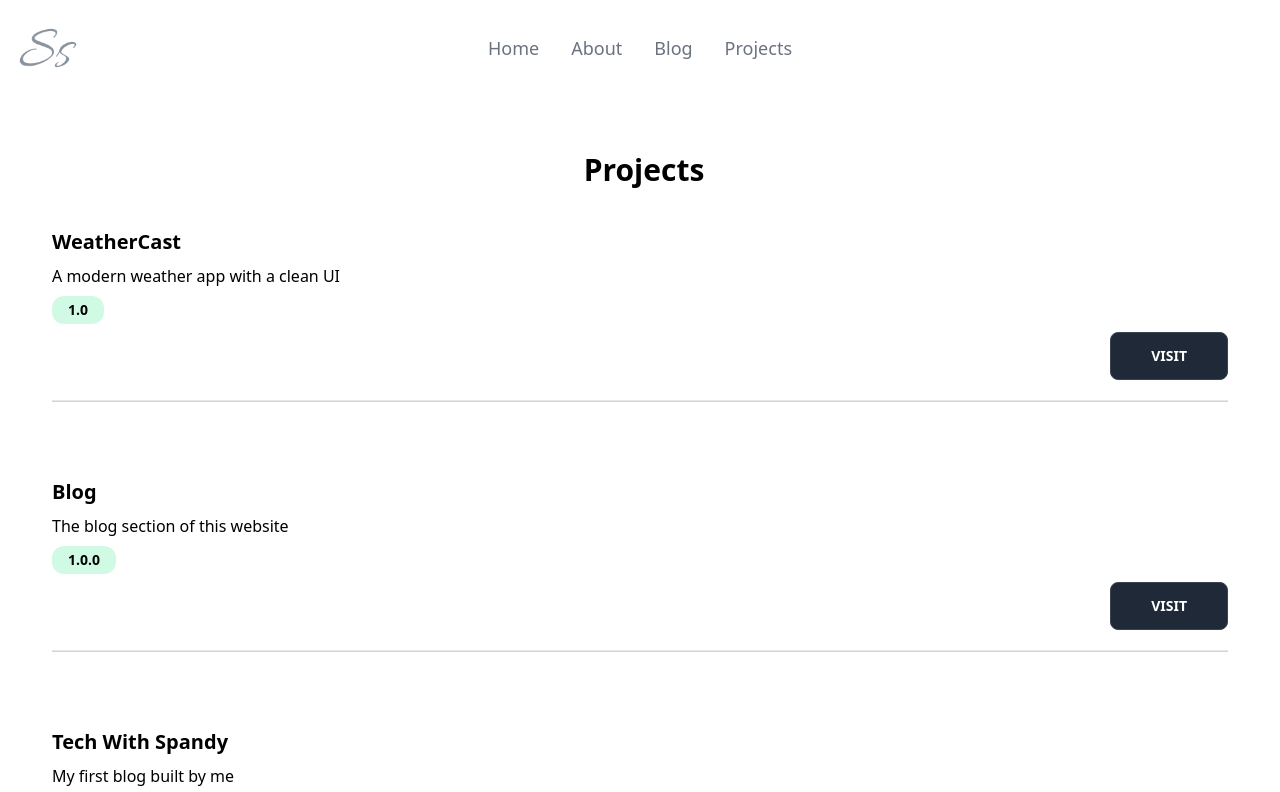
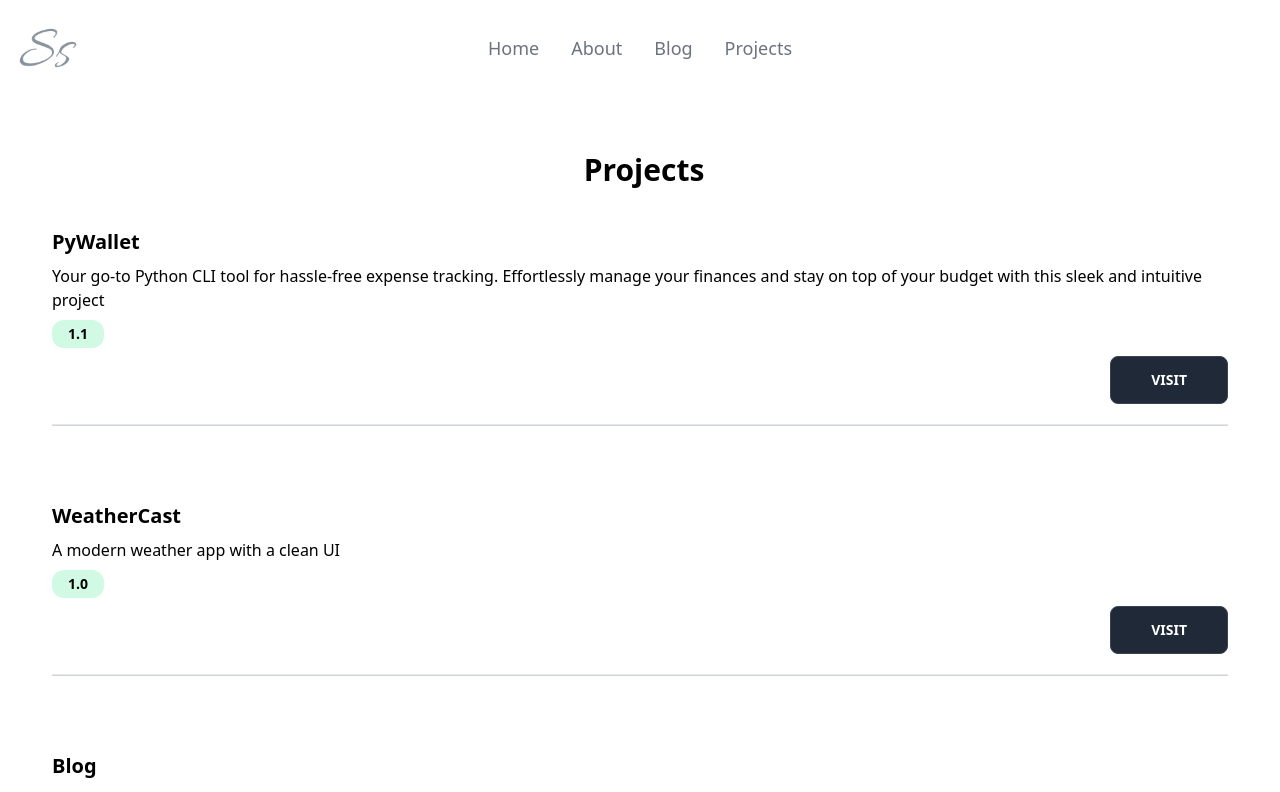
Before and after one commit to sehgalspandan/Span41n, a Next.js app: page /projects in a window 1280 px wide. Shown: the top 792 px of the page. Built offline with nearby package versions, Linux system fonts and the light colour scheme; a web font is replaced by a local one.

Commit message:
Fix project link in Projects component and update project details in projects.json

```diff
--- a/pages/projects.tsx
+++ b/pages/projects.tsx
@@ -32,7 +32,7 @@ const Projects = () => {
             <p>{project.description}</p>
             <p className="bg-emerald-100 rounded-xl px-4 py-1 font-semibold text-sm w-fit">{project.version}</p>
             <div className="card-actions justify-end">
-              <button  className="btn bg-gray-800 lg:px-10 md:px-8 sm:px-4  text-white"> <a href={project.link}> Visit</a></button>
+            <a href={project.link} target="__blank">  <button  className="btn bg-gray-800 lg:px-10 md:px-8 sm:px-4  text-white">Visit  </button> </a>
             </div>
             <div>
           <hr className="w-full mt-3 flex mx-auto h-0.5 bg-gray-300"></hr>
--- a/public/projects.json
+++ b/public/projects.json
@@ -2,14 +2,22 @@
 [
 
   {
-    "id": 1,
+    "id":1,
+    "title":"PyWallet",
+    "description":"Your go-to Python CLI tool for hassle-free expense tracking. Effortlessly manage your finances and stay on top of your budget with this sleek and intuitive project",
+    "link":"https://github.com/sehgalspandan/PyWallet",
+    "version":"1.1"
+  },
+
+  {
+    "id": 2,
     "title": "WeatherCast",
     "description": "A modern weather app with a clean UI",
     "link": "https://weather-cast.vercel.app",
     "version": "1.0"
   },
   {
-    "id": 2,
+    "id": 3,
     "title": "Blog",
     "description": "The blog section of this website",
     "link": "/blog",
@@ -17,7 +25,7 @@
   },
 
   {
-    "id":3,
+    "id":4,
     "title":"Tech With Spandy",
     "description":"My first blog built by me",
     "link":"https://techwithspandy.vercel.app",
```
